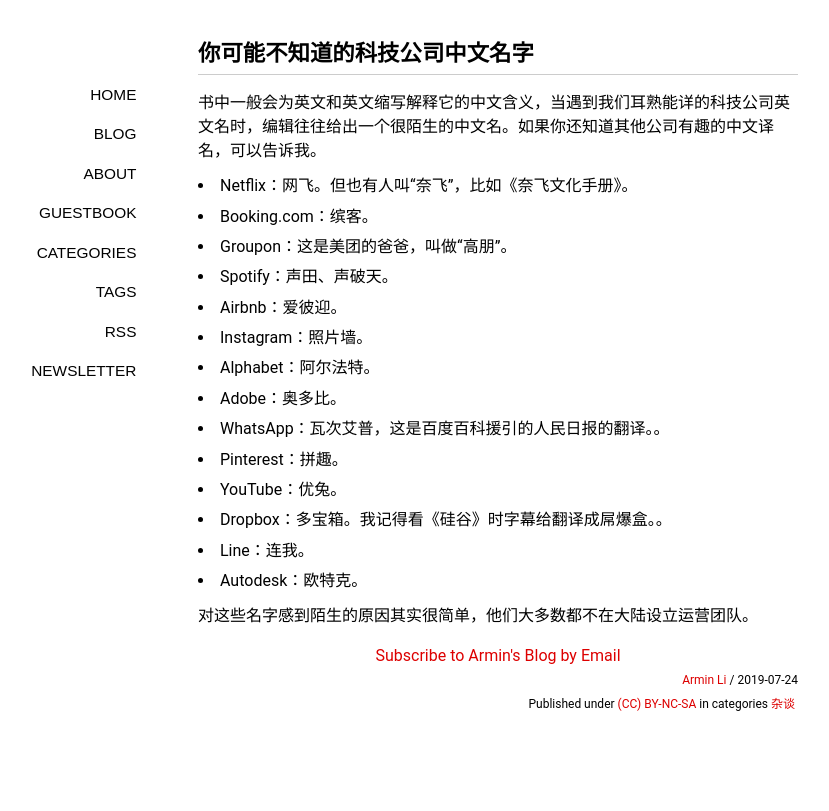
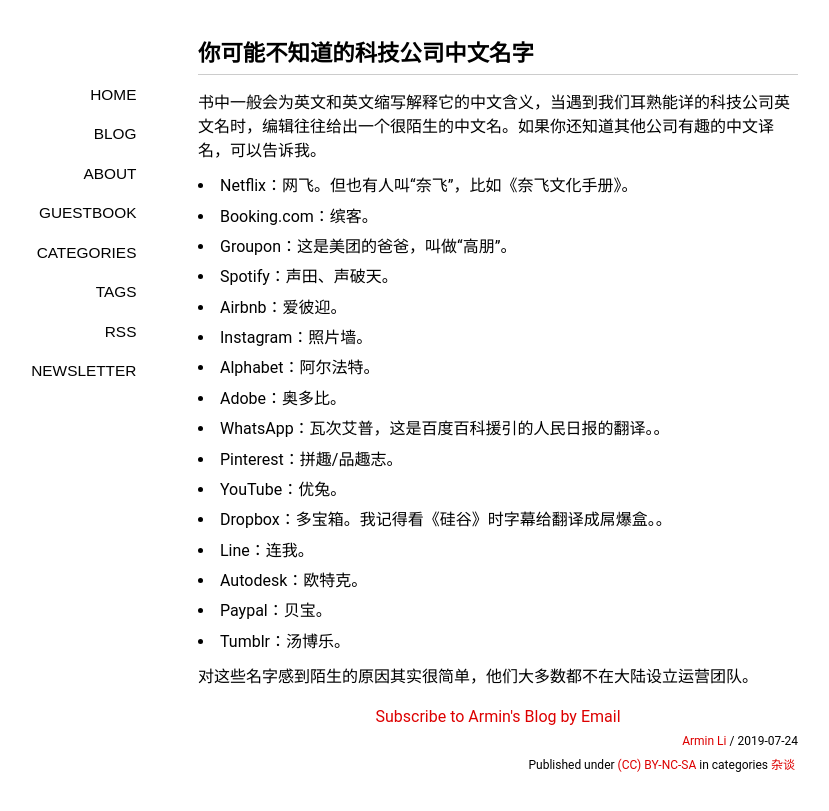
Before and after one commit to livc/livc.github.io, a Jekyll site: the page built from _posts/2019-07-24-242.md, in a window 1280 px wide. Shown: the top 811 px of the page, without its empty margins (142-971 px from the left). Built offline with Jekyll 4.4.1, drawn with Linux system fonts in a browser that asks for light colours; nearby versions of some CDN libraries; some web fonts are replaced; comment, search, counter and statistics services are not loaded.

Commit message:
update post 242

```diff
--- a/_posts/2019-07-24-242.md
+++ b/_posts/2019-07-24-242.md
@@ -17,10 +17,12 @@
 - Alphabet：阿尔法特。
 - Adobe：奥多比。
 - WhatsApp：瓦次艾普，这是百度百科援引的人民日报的翻译。。
-- Pinterest：拼趣。
+- Pinterest：拼趣/品趣志。
 - YouTube：优兔。
 - Dropbox：多宝箱。我记得看《硅谷》时字幕给翻译成屌爆盒。。
 - Line：连我。
 - Autodesk：欧特克。
+- Paypal：贝宝。
+- Tumblr：汤博乐。
 
 对这些名字感到陌生的原因其实很简单，他们大多数都不在大陆设立运营团队。
```
